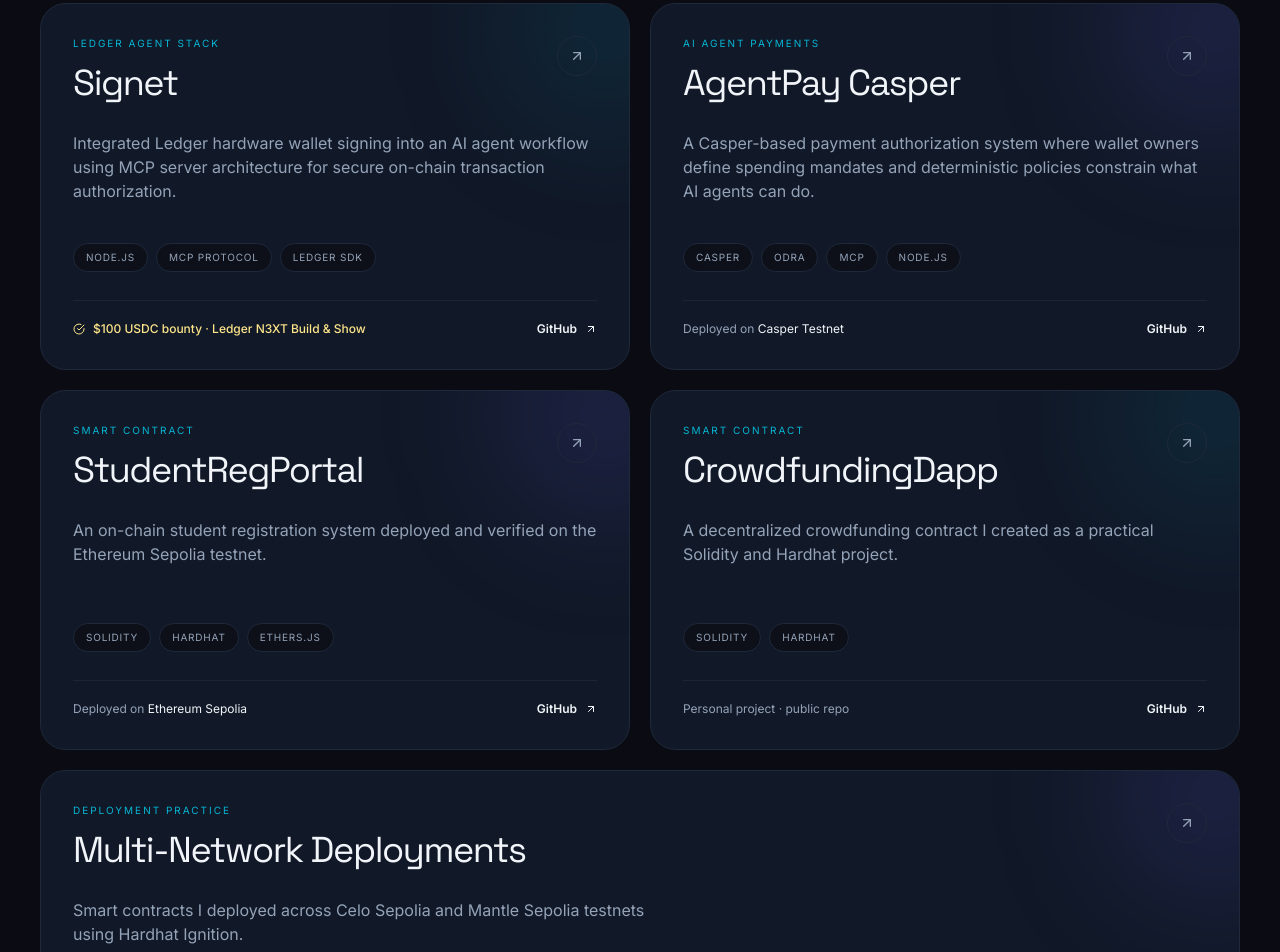
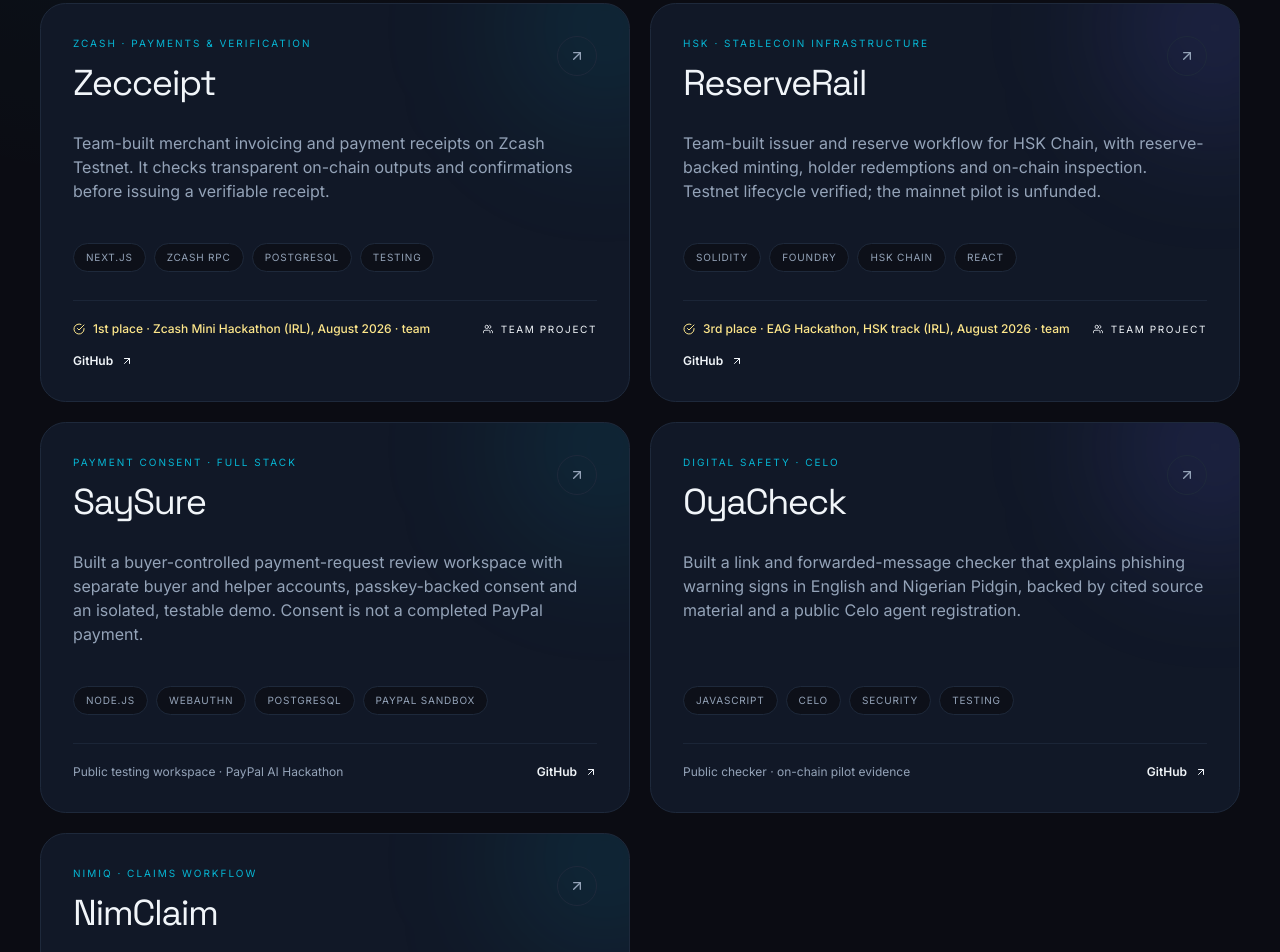
Before and after one commit to Alike001/alike-portfolio, a Next.js app: page / in a window 1280 px wide. Shown: the part 4920-5872 px from the top of the page. Built offline with nearby package versions, Linux system fonts and the light colour scheme.

Commit message:
content: refresh data/projects.js with 2026 projects and awards

```diff
--- a/data/projects.js
+++ b/data/projects.js
@@ -1,48 +1,62 @@
 export const projects = [
   {
-    name: "Signet",
-    eyebrow: "Ledger Agent Stack",
-    description: "Integrated Ledger hardware wallet signing into an AI agent workflow using MCP server architecture for secure on-chain transaction authorization.",
-    tech: ["Node.js", "MCP protocol", "Ledger SDK"],
-    achievement: "$100 USDC bounty · Ledger N3XT Build & Show",
-    github: "https://github.com/Alike001/signet",
+    name: "Zecceipt",
+    eyebrow: "Zcash · Payments & Verification",
+    description: "Team-built merchant invoicing and payment receipts on Zcash Testnet. It checks transparent on-chain outputs and confirmations before issuing a verifiable receipt.",
+    tech: ["Next.js", "Zcash RPC", "PostgreSQL", "Testing"],
+    achievement: "1st place · Zcash Mini Hackathon (IRL), August 2026 · team",
+    github: "https://github.com/Alike001/zecceipt",
+    live: "https://zecceipt.vercel.app/",
+    team: true,
     accent: "cyan"
   },
   {
-    name: "AgentPay Casper",
-    eyebrow: "AI Agent Payments",
-    description: "A Casper-based payment authorization system where wallet owners define spending mandates and deterministic policies constrain what AI agents can do.",
-    tech: ["Casper", "Odra", "MCP", "Node.js"],
-    deployed: "Casper Testnet",
-    status: "Public repository · MIT",
-    github: "https://github.com/Alike001/agentpay-casper",
+    name: "ReserveRail",
+    eyebrow: "HSK · Stablecoin Infrastructure",
+    description: "Team-built issuer and reserve workflow for HSK Chain, with reserve-backed minting, holder redemptions and on-chain inspection. Testnet lifecycle verified; the mainnet pilot is unfunded.",
+    tech: ["Solidity", "Foundry", "HSK Chain", "React"],
+    achievement: "3rd place · EAG Hackathon, HSK track (IRL), August 2026 · team",
+    github: "https://github.com/Alike001/reserverail-hsk",
+    live: "https://alike001.github.io/reserverail-hsk/",
+    team: true,
     accent: "indigo"
   },
   {
-    name: "StudentRegPortal",
-    eyebrow: "Smart Contract",
-    description: "An on-chain student registration system deployed and verified on the Ethereum Sepolia testnet.",
-    tech: ["Solidity", "Hardhat", "ethers.js"],
-    deployed: "Ethereum Sepolia",
-    status: "Personal project · public repo",
-    github: "https://github.com/Alike001/StudentRegPortal",
+    name: "SaySure",
+    eyebrow: "Payment Consent · Full Stack",
+    description: "Built a buyer-controlled payment-request review workspace with separate buyer and helper accounts, passkey-backed consent and an isolated, testable demo. Consent is not a completed PayPal payment.",
+    tech: ["Node.js", "WebAuthn", "PostgreSQL", "PayPal Sandbox"],
+    status: "Public testing workspace · PayPal AI Hackathon",
+    github: "https://github.com/Alike001/saysure",
+    live: "https://saysure-staging-cnhm.onrender.com/app",
+    accent: "cyan"
+  },
+  {
+    name: "OyaCheck",
+    eyebrow: "Digital Safety · Celo",
+    description: "Built a link and forwarded-message checker that explains phishing warning signs in English and Nigerian Pidgin, backed by cited source material and a public Celo agent registration.",
+    tech: ["JavaScript", "Celo", "Security", "Testing"],
+    status: "Public checker · on-chain pilot evidence",
+    github: "https://github.com/Alike001/oyacheck",
+    live: "https://oyacheck-beta.onrender.com/app",
     accent: "indigo"
   },
   {
-    name: "CrowdfundingDapp",
-    eyebrow: "Smart Contract",
-    description: "A decentralized crowdfunding contract I created as a practical Solidity and Hardhat project.",
-    tech: ["Solidity", "Hardhat"],
-    status: "Personal project · public repo",
-    github: "https://github.com/Alike001/CrowdfundingDapp",
+    name: "NimClaim",
+    eyebrow: "Nimiq · Claims Workflow",
+    description: "Created a contribution-reward claims flow with invitations, wallet-based claim verification and organiser review. Native live payouts remain disabled pending settlement controls.",
+    tech: ["JavaScript", "Nimiq", "Wallets", "API Tests"],
+    status: "Open-source project · payout controls in progress",
+    github: "https://github.com/Alike001/nimclaim",
     accent: "cyan"
   },
   {
-    name: "Multi-Network Deployments",
-    eyebrow: "Deployment Practice",
-    description: "Smart contracts I deployed across Celo Sepolia and Mantle Sepolia testnets using Hardhat Ignition.",
-    tech: ["Solidity", "Hardhat Ignition", "Celo", "Mantle"],
-    status: "Personal deployment work · proof available on request",
+    name: "Signet",
+    eyebrow: "Ledger · Agent Tooling",
+    description: "Integrated Ledger hardware-wallet signing into an MCP-based agent workflow, putting wallet authorization into the transaction path.",
+    tech: ["Node.js", "MCP", "Ledger SDK"],
+    achievement: "$100 USDC bounty · Ledger N3XT Build & Show",
+    github: "https://github.com/Alike001/signet",
     accent: "indigo"
   }
 ];
```
